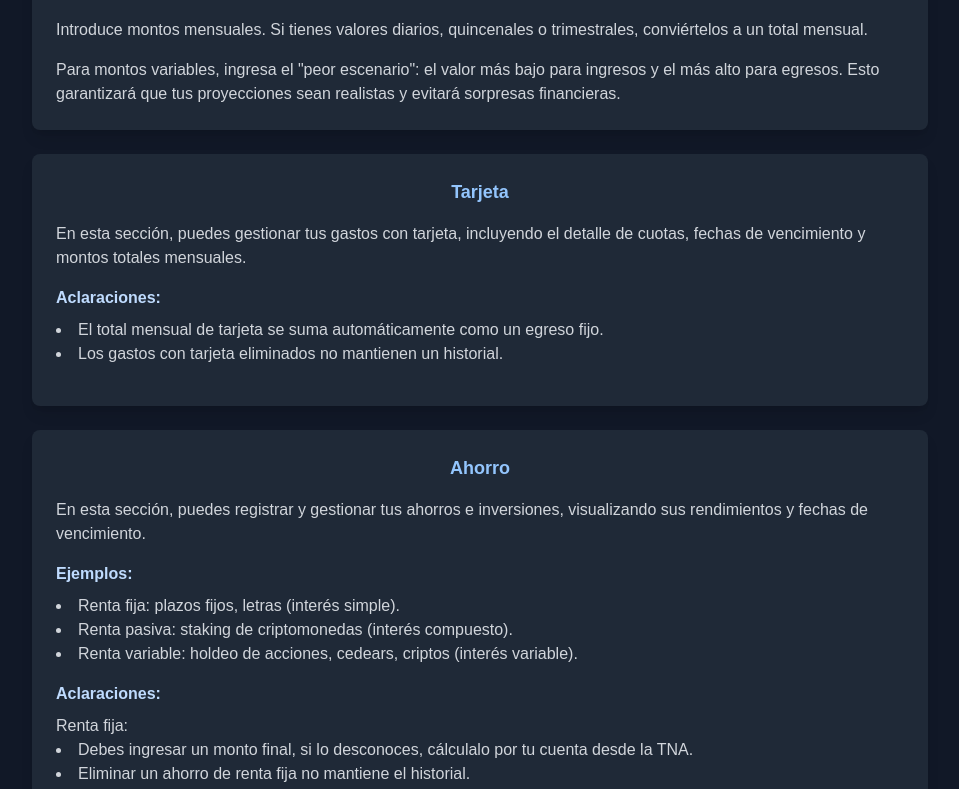
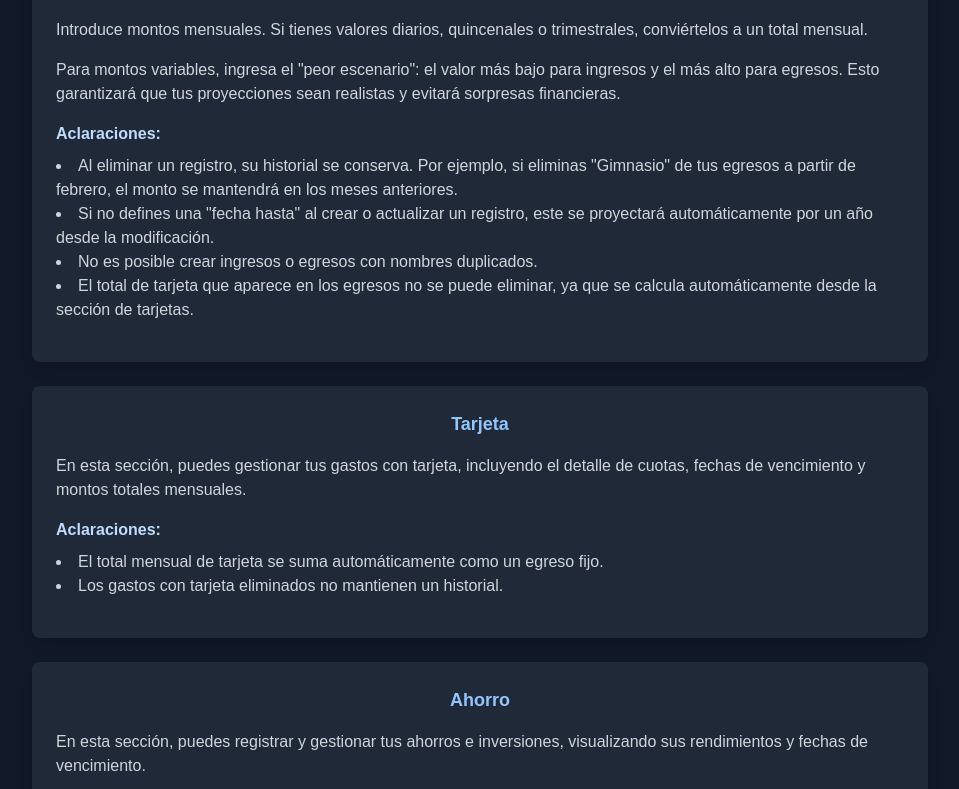
Before and after one commit to MauroCor/rindemas, a React (Create React App) app: page /sm/info in a window 1280 px wide. Shown: the part 846-1635 px from the top of the page, without its empty margins (160-1119 px from the left). Built offline with nearby package versions, Linux system fonts and the light colour scheme; no server answers; sample sign-in values are in the browser's storage.

Commit message:
fix InfoScreen

```diff
--- a/src/components/UserMenuComponent.js
+++ b/src/components/UserMenuComponent.js
@@ -62,9 +62,7 @@ const UserMenu = ({ userName, handleLogout }) => {
 
             {/* Información */}
             <li className="text-center text-gray-300 relative">
-              <button className="w-full p-1 text-center hover:bg-gray-700">
-                <Link to='/info'>Info</Link>
-              </button>
+              <Link to="/info" className="block w-full p-1 text-center hover:bg-gray-700">Info</Link>
             </li>
 
             {/* Cerrar sesión */}
--- a/src/pages/InfoScreen.js
+++ b/src/pages/InfoScreen.js
@@ -59,6 +59,14 @@ const InfoScreen = () => {
                         Para montos variables, ingresa el "peor escenario": el valor más bajo para ingresos y el más alto para egresos.
                         Esto garantizará que tus proyecciones sean realistas y evitará sorpresas financieras.
                     </p>
+
+                    <h4 className="text-md font-semibold text-blue-200 mb-2 mt-4">Aclaraciones:</h4>
+                    <ul className="list-disc list-inside text-gray-300 mb-4">
+                        <li>Al eliminar un registro, su historial se conserva. Por ejemplo, si eliminas "Gimnasio" de tus egresos a partir de febrero, el monto se mantendrá en los meses anteriores.</li>
+                        <li>Si no defines una "fecha hasta" al crear o actualizar un registro, este se proyectará automáticamente por un año desde la modificación.</li>
+                        <li>No es posible crear ingresos o egresos con nombres duplicados.</li>
+                        <li>El total de tarjeta que aparece en los egresos no se puede eliminar, ya que se calcula automáticamente desde la sección de tarjetas.</li>
+                    </ul>
                 </section>
 
                 <section className="bg-gray-800 rounded-lg p-6 mb-6 shadow-lg">
@@ -125,7 +133,7 @@ const InfoScreen = () => {
                         Puedes ajustar la cotización que desees para simular su impacto en todas las secciones.
                     </p>
                     <p className="text-gray-300 mb-4">
-                        Encontrarás la opción 'Dólar' en el icono de usuario.
+                        Encontrarás la opción "Dólar" en el icono de usuario.
                     </p>
                 </section>
             </div>
```
